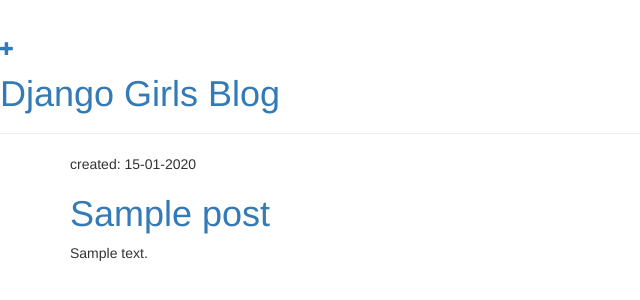
After one commit to weslleynascimento/my-first-blog, a Django app: template mysite/blog/templates/blog/post_draft_list.html in a window 1280 px wide. The commit adds this page. Shown: the top 300 px of the page, without its empty margins (0-640 px from the left). Run offline with Django 3.2, Linux system fonts and the light colour scheme; the template is opened without the code that fills it: most values are stand-ins (such as "Sample title", 1, 10 or a date in 2020); some libraries are stand-ins or nearby versions.

```diff
--- a/mysite/blog/templates/blog/base.html
+++ b/mysite/blog/templates/blog/base.html
@@ -10,6 +10,10 @@
     <body>
         <div class="page-header">
             <a href="{% url 'post_new' %}" class="top-menu"><span class="glyphicon glyphicon-plus"></span></a>
+            {% if user.is_authenticated %}
+                <a href="{% url 'post_draft_list' %}" class="top-menu"><span class="glyphicon glyphicon-edit"></span></a>
+            {% endif %}
+
             <h1><a href="/">Django Girls Blog</a></h1>
         </div>
         <div class="content container">
--- /dev/null
+++ b/mysite/blog/templates/blog/post_draft_list.html
@@ -0,0 +1,11 @@
+{% extends 'blog/base.html' %}
+
+{% block content %}
+    {% for post in posts %}
+        <div class="post">
+            <p class="date">created: {{ post.created_date|date:'d-m-Y' }}</p>
+            <h1><a href="{% url 'post_detail' pk=post.pk %}">{{ post.title }}</a></h1>
+            <p>{{ post.text|truncatechars:200 }}</p>
+        </div>
+    {% endfor %}
+{% endblock %}
--- a/mysite/blog/urls.py
+++ b/mysite/blog/urls.py
@@ -2,8 +2,11 @@
 from . import views
 
 urlpatterns = [
-    url(r'^$', views.post_list),
+    url(r'^$', views.post_list, name='post_list'),
     url(r'^post/(?P<pk>[0-9]+)/$', views.post_detail, name='post_detail'),
     url(r'^post/new/$', views.post_new, name='post_new'),
     url(r'^post/(?P<pk>[0-9]+)/edit/$', views.post_edit, name='post_edit'),
+    url(r'^drafts/$', views.post_draft_list, name='post_draft_list'),
+    url(r'^post/(?P<pk>\d+)/publish/$', views.post_publish, name='post_publish'),
+    url(r'^post/(?P<pk>\d+)/remove/$', views.post_remove, name='post_remove'),
 ]
--- a/mysite/mysite/settings.py
+++ b/mysite/mysite/settings.py
@@ -86,7 +86,7 @@
 # Internationalization
 # https://docs.djangoproject.com/en/1.8/topics/i18n/
 
-LANGUAGE_CODE = 'en-us'
+LANGUAGE_CODE = 'pt-br'
 
 TIME_ZONE = 'America/Sao_Paulo'
 
```
Also changed, not shown: mysite/blog/templates/blog/post_detail.html (+6 -1 lines), mysite/blog/views.py (+16 -2 lines).
